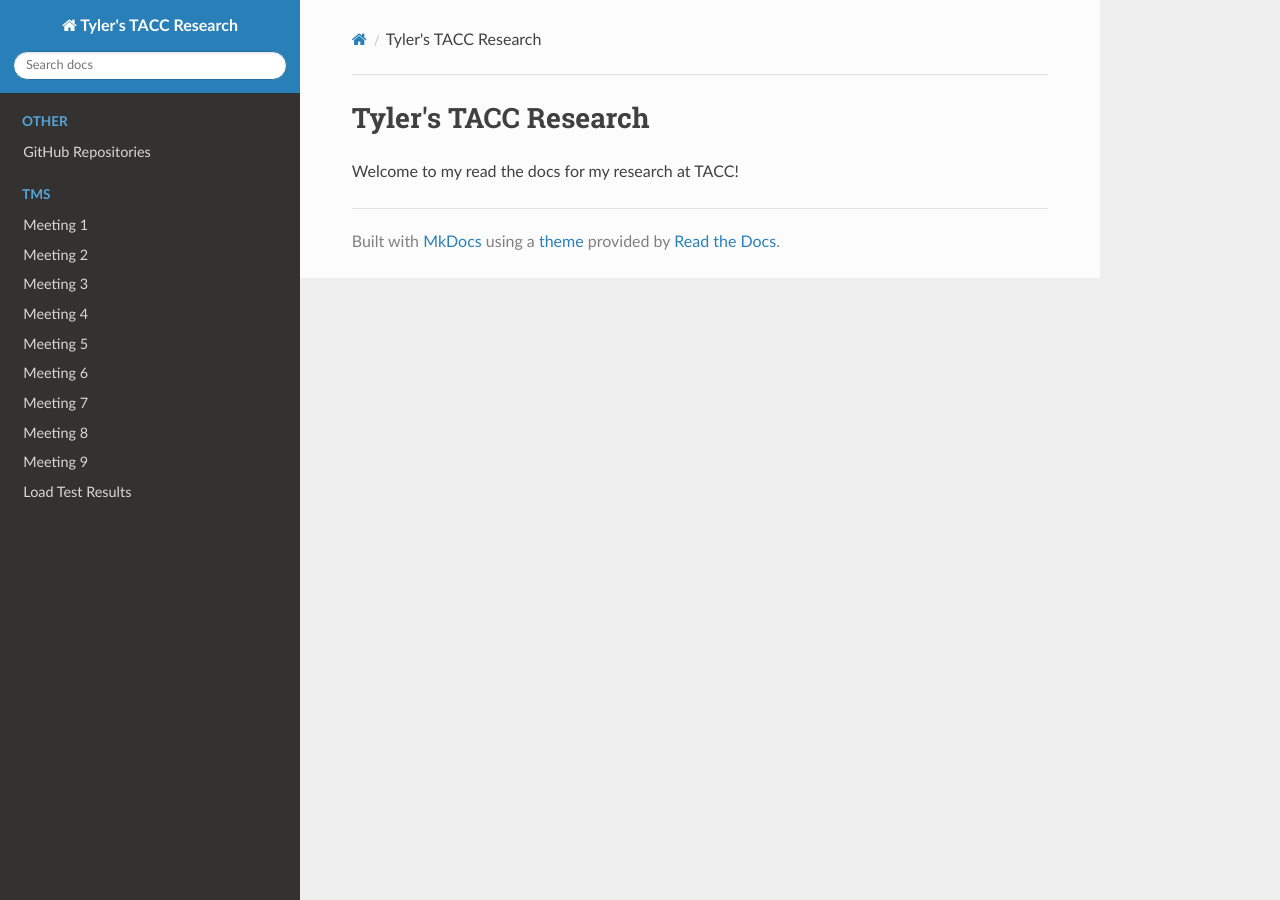
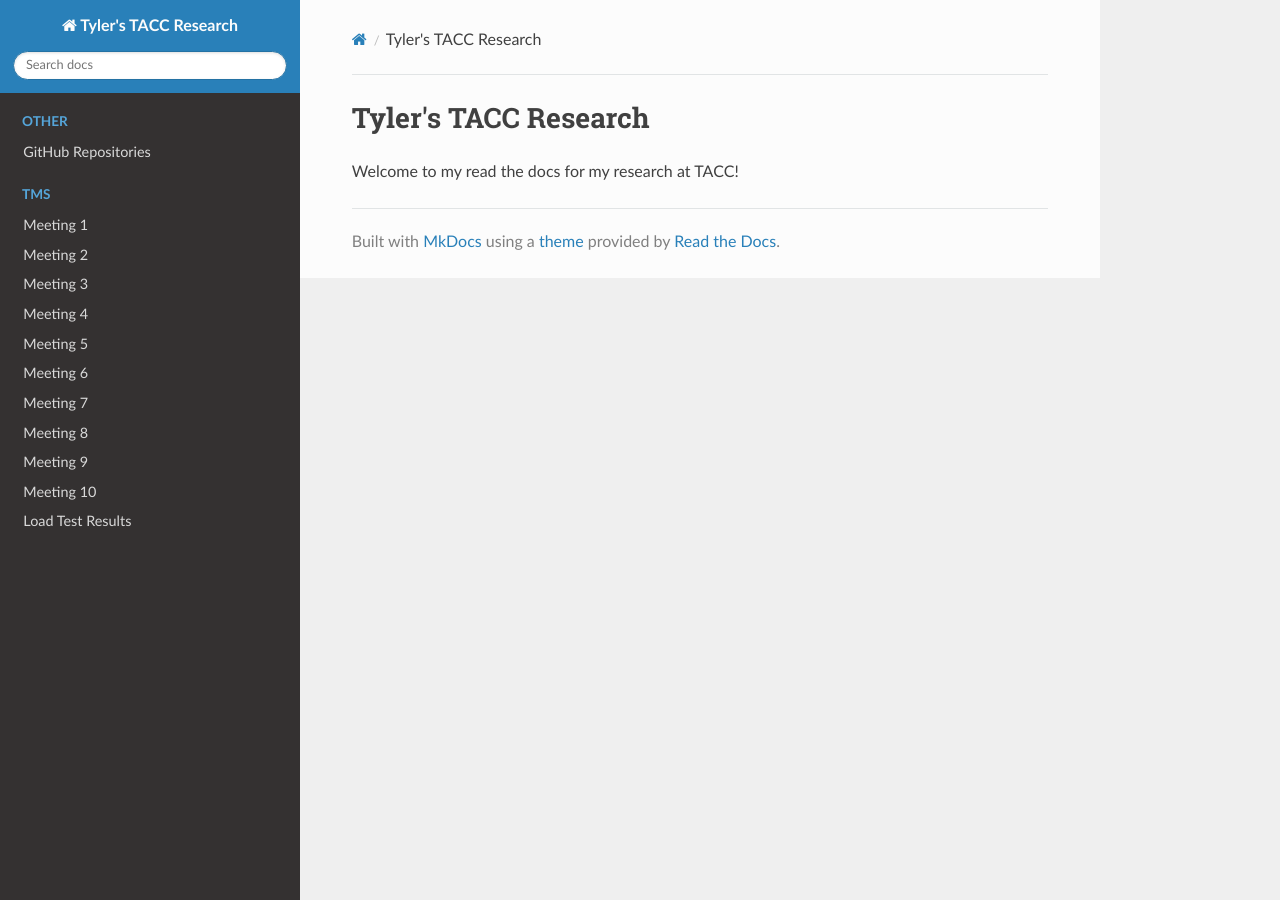
Before and after one commit to tyler0852/tylers-tacc-research, an MkDocs documentation site: the page built from docs/index.md, in a window 1280 px wide. Built offline with MkDocs 1.6.1, drawn with Linux system fonts in a browser that asks for light colours; nearby versions of some CDN libraries.

Commit message:
Add Meeting 10 to mkdocs configuration

```diff
--- a/mkdocs.yml
+++ b/mkdocs.yml
@@ -17,6 +17,7 @@ nav:
       - Meeting 7: tms/meeting-7.md
       - Meeting 8: tms/meeting-8.md
       - Meeting 9: tms/meeting-9.md
+      - Meeting 10: tms/meeting-10.md
       - Load Test Results: tms/loadtest_runs.md
 
 markdown_extensions:
```
